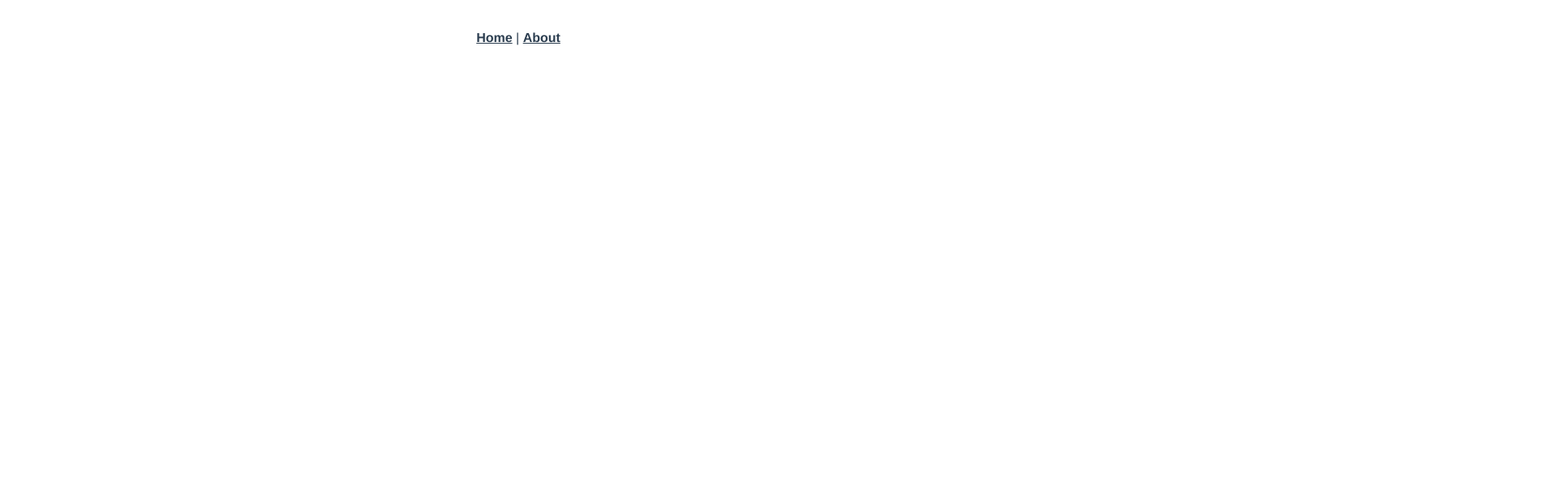
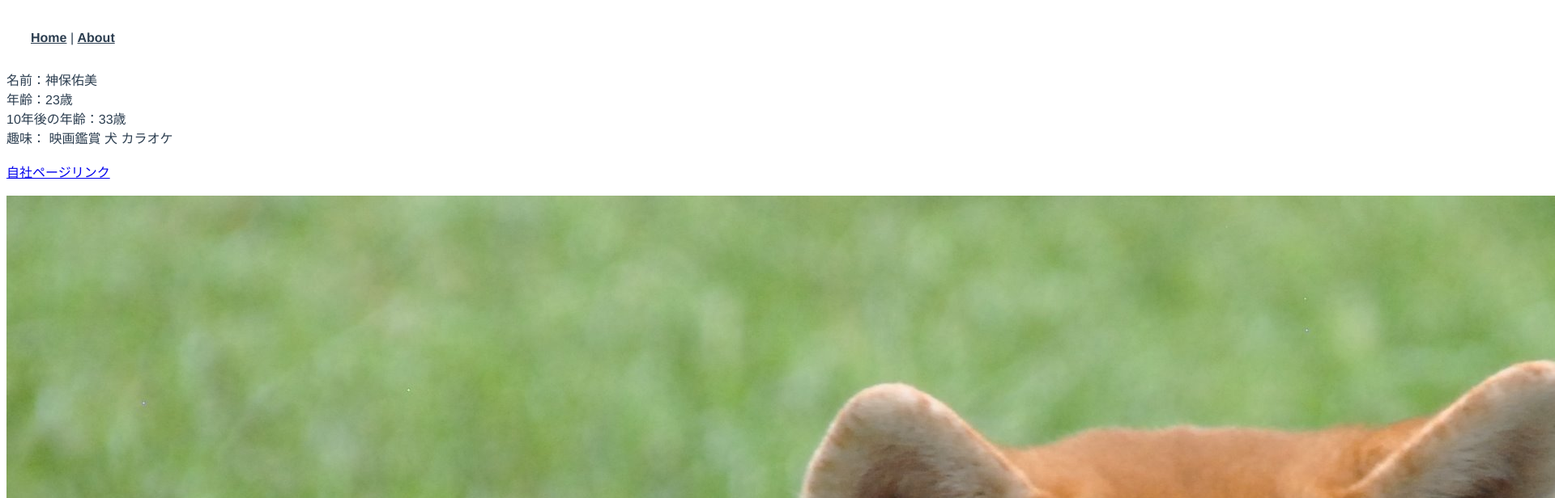
Before and after one commit to ymym98/ex-vue-beginner-jimbo, a Vue app: page /ex01.vue in a window 1280 px wide. Shown: the top 616 px of the page at 81% size, 1920 px wide, since content can reach past the window. Built offline with nearby package versions, Linux system fonts and the light colour scheme.

Commit message:
演習１の文字・画像・リンクを入れる。

```diff
--- a/src/App.vue
+++ b/src/App.vue
@@ -4,7 +4,8 @@
       <router-link to="/">Home</router-link> |
       <router-link to="/about">About</router-link>
     </div>
-    <router-view/>
+    <router-view />
+    <router-link to="/ex01.vue">Ex01</router-link>|
   </div>
 </template>
 
@@ -13,7 +14,7 @@
   font-family: Avenir, Helvetica, Arial, sans-serif;
   -webkit-font-smoothing: antialiased;
   -moz-osx-font-smoothing: grayscale;
-  text-align: center;
+  /* text-align: center; */
   color: #2c3e50;
 }
 
--- a/src/router/index.ts
+++ b/src/router/index.ts
@@ -1,29 +1,34 @@
-import Vue from 'vue'
-import VueRouter, { RouteConfig } from 'vue-router'
-import Home from '../views/Home.vue'
+import Vue from "vue";
+import VueRouter, { RouteConfig } from "vue-router";
+import Home from "../views/Home.vue";
 
-Vue.use(VueRouter)
+Vue.use(VueRouter);
 
 const routes: Array<RouteConfig> = [
   {
-    path: '/',
-    name: 'Home',
-    component: Home
+    path: "/ex01.vue",
+    component: () => import("../views/Ex01.vue"),
   },
   {
-    path: '/about',
-    name: 'About',
+    path: "/",
+    name: "Home",
+    component: Home,
+  },
+  {
+    path: "/about",
+    name: "About",
     // route level code-splitting
     // this generates a separate chunk (about.[hash].js) for this route
     // which is lazy-loaded when the route is visited.
-    component: () => import(/* webpackChunkName: "about" */ '../views/About.vue')
-  }
-]
+    component: () =>
+      import(/* webpackChunkName: "about" */ "../views/About.vue"),
+  },
+];
 
 const router = new VueRouter({
-  mode: 'history',
+  mode: "history",
   base: process.env.BASE_URL,
-  routes
-})
+  routes,
+});
 
-export default router
+export default router;
--- /dev/null
+++ b/src/views/Ex01.vue
@@ -0,0 +1,38 @@
+<template>
+  <div>
+    <div class="name">名前：神保佑美</div>
+    <div class="age">年齢：23歳</div>
+    <div class="afterAge">10年後の年齢：33歳</div>
+    <div>
+      趣味：<span v-for="hobby of hobbies" v-bind:key="hobby">
+        {{ hobby }}
+      </span>
+    </div>
+    <br />
+    <div>
+      <a v-bind:href="url">自社ページリンク</a>
+    </div>
+    <br />
+    <div>
+      <img class="img_dog" v-bind:src="img" />
+    </div>
+  </div>
+</template>
+
+<script lang="ts">
+import { Component, Vue } from "vue-property-decorator";
+
+@Component
+export default class SampleComponent extends Vue {
+  private hobbies = ["映画鑑賞", "犬", "カラオケ"];
+  private url = "https://www.rakus-partners.co.jp/";
+  private img = "img/shibadog.jpg";
+}
+</script>
+
+<style scoped>
+img_dog {
+  width: 300px;
+  height: 600px;
+}
+</style>
```
Also changed, not shown: public/img/shibadog.jpg (added).
